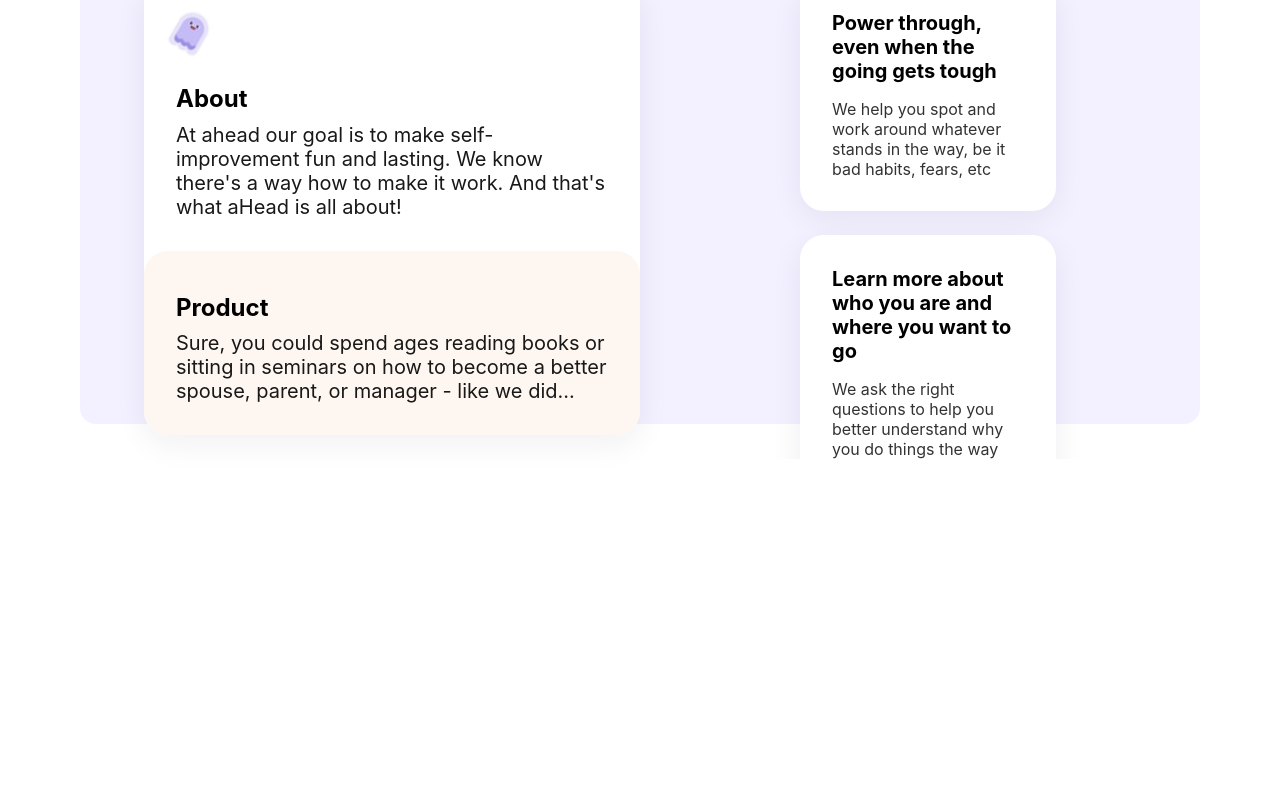
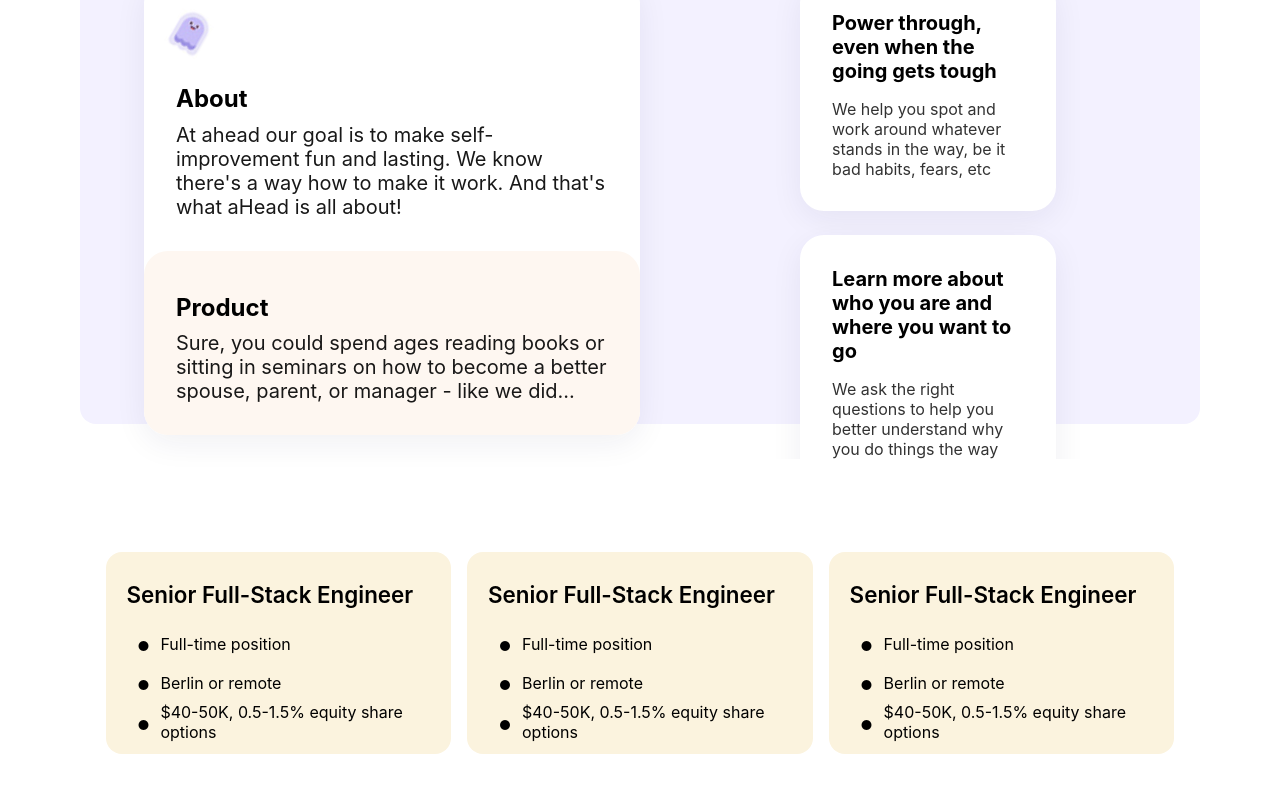
Before and after one commit to rajput999/spur-fit-task, a React (Create React App) app: page / in a window 1280 px wide. Shown: the part 5049-5841 px from the top of the page. Before the commit the page ends 5537 px from the top, so only its background shows below. Built offline with nearby package versions, Linux system fonts and the light colour scheme.

Commit message:
open vacancies

```diff
--- a/src/App.js
+++ b/src/App.js
@@ -8,6 +8,7 @@
 import Section8 from './components/Section8';
 import Section9 from './components/Section9';
 import Section10 from './components/Section10';
+import Section11 from './components/Section11';
 
 function App() {
   return (
@@ -22,6 +23,7 @@
       <Section8 />
       <Section9 />
       <Section10/>
+      <Section11/>
     </div>
   );
 }
--- /dev/null
+++ b/src/components/Section11.js
@@ -0,0 +1,65 @@
+// Open vacancies
+import { useEffect } from "react";
+import { gsap } from "gsap";
+import { ScrollTrigger } from "gsap/ScrollTrigger";
+import React from "react";
+import styles from "../styles/section11.module.css";
+gsap.registerPlugin(ScrollTrigger);
+
+const Section11 = () => {
+
+    useEffect(()=>{
+        var t1 = gsap.timeline({
+            scrollTrigger: {
+              trigger: `#section11 h2`,
+              start: "0 80%",
+              end: "0px 80%",
+              toggleActions: "restart none reset reverse",
+            },
+          });
+          t1.fromTo(
+            `#section11 h2`,
+            { x: -200, opacity: 0, fontSize: 0 },
+            { x: 300, opacity: 1, duration: 0.6, fontSize: "3rem" }
+          );
+          t1.to(`.${styles.section11} h2`, { x: 250, duration: 0.3 });
+    }, []);
+
+  return (
+    <div className={styles.section11} id="section11">
+      <h2>Open vacancies</h2>
+      <div className={styles.cards}>
+        <div className={styles.card}>
+          <div style={{fontSize:'1.4rem',padding:'1rem 0 0 0.5rem',fontWeight:'600'}}>Senior Full-Stack Engineer</div>
+          <ul className={styles["card-list"]}>
+            <li>Full-time position</li>
+            <li>Berlin or remote</li>
+            <li>$40-50K, 0.5-1.5% equity share options</li>
+          </ul>
+          <button>Know more</button>
+        </div>
+        <div className={styles.card}>
+          <div style={{fontSize:'1.4rem',padding:'1rem 0 0 0.5rem',fontWeight:'600'}}>Senior Full-Stack Engineer</div>
+          <ul className={styles["card-list"]}>
+            <li>Full-time position</li>
+            <li>Berlin or remote</li>
+            <li>$40-50K, 0.5-1.5% equity share options</li>
+          </ul>
+          <button>Know more</button>
+        </div>
+
+        <div className={styles.card}>
+          <div style={{fontSize:'1.4rem',padding:'1rem 0 0 0.5rem',fontWeight:'600'}}>Senior Full-Stack Engineer</div>
+          <ul className={styles["card-list"]}>
+            <li>Full-time position</li>
+            <li>Berlin or remote</li>
+            <li>$40-50K, 0.5-1.5% equity share options</li>
+          </ul>
+          <button>Know more</button>
+        </div>
+      </div>
+    </div>
+  );
+};
+
+export default Section11;
--- /dev/null
+++ b/src/styles/section11.module.css
@@ -0,0 +1,62 @@
+/* styles.module.css */
+
+.section11 {
+    margin: 6rem 0 0 0;
+    height: 30rem;
+  }
+
+  .section11 h2 {
+    font-size: 3rem;
+    margin-bottom: 2rem;
+  }
+
+  .cards {
+    width: 100%;
+    display: flex;
+    justify-content: center;
+    gap: 1rem;
+  }
+
+.card {
+    display: flex;
+    flex-direction: column;
+    background-color: rgb(251, 243, 222);
+    padding: 0.8rem;
+    border-radius: 1rem;
+    transition: all 0.8s;
+    overflow: hidden;
+    height: 11rem;
+    width: 20rem;
+  }
+
+ .card button {
+    margin-top: 1.5rem;
+    background-color: black;
+    color: white;
+    border-radius: 2rem;
+    padding: 0.5rem;
+    width: 6rem;
+    text-align: center;
+    align-self: flex-end;
+  }
+
+.card:hover {
+    background-color: rgb(237, 214, 158);
+    height: 16rem;
+  }
+
+.card-list {
+    padding-left: 1rem;
+  }
+
+.card-list li {
+    display: flex;
+    align-items: center;
+  }
+
+.card-list li::before {
+    content: "\2022"; /* Unicode character for bullet point */
+    margin-right: 0.5rem;
+    font-size: 2rem; /* Adjust size of the bullet point */
+    color: black; /* Color of the bullet point */
+  }
```
